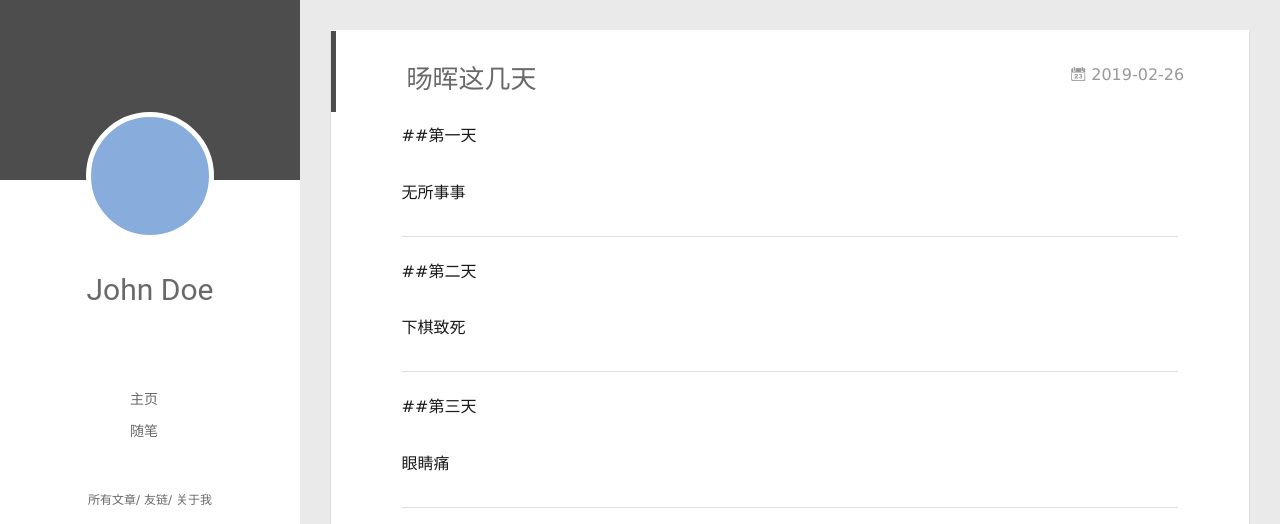
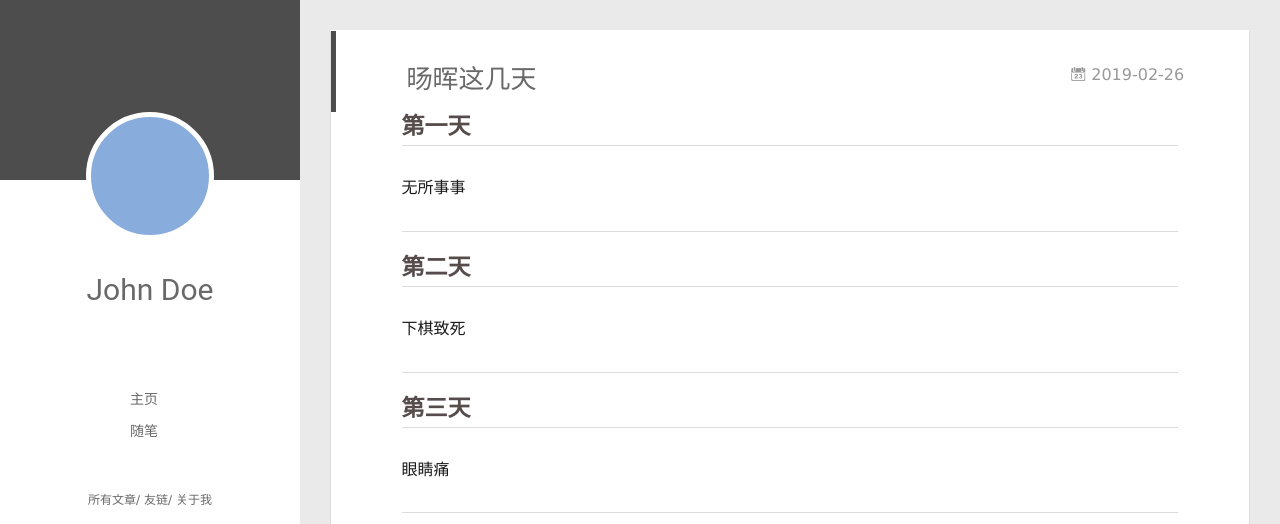
Before and after one commit to XyhBill/XyhBill.github.io, a plain HTML site: page index.html in a window 1280 px wide. Shown: the top 524 px of the page. Drawn offline with Linux system fonts and the light colour scheme; no server answers.

Commit message:
Site updated: 2019-02-26 13:33:38

```diff
--- a/index.html
+++ b/index.html
@@ -172,14 +172,11 @@
 
     <div class="article-entry" itemprop="articleBody">
 
-        <p>##第一天</p>
-<p>无所事事</p>
+        <h2 id="第一天"><a href="#第一天" class="headerlink" title="第一天"></a>第一天</h2><p>无所事事</p>
 <hr>
-<p>##第二天</p>
-<p>下棋致死</p>
+<h2 id="第二天"><a href="#第二天" class="headerlink" title="第二天"></a>第二天</h2><p>下棋致死</p>
 <hr>
-<p>##第三天</p>
-<p>眼睛痛</p>
+<h2 id="第三天"><a href="#第三天" class="headerlink" title="第三天"></a>第三天</h2><p>眼睛痛</p>
 <hr>
 <p>##文章必备操作</p>
 <ol>
```
Also changed, not shown: 2019/02/26/旸晖这几天/index.html (+7 -10 lines).
